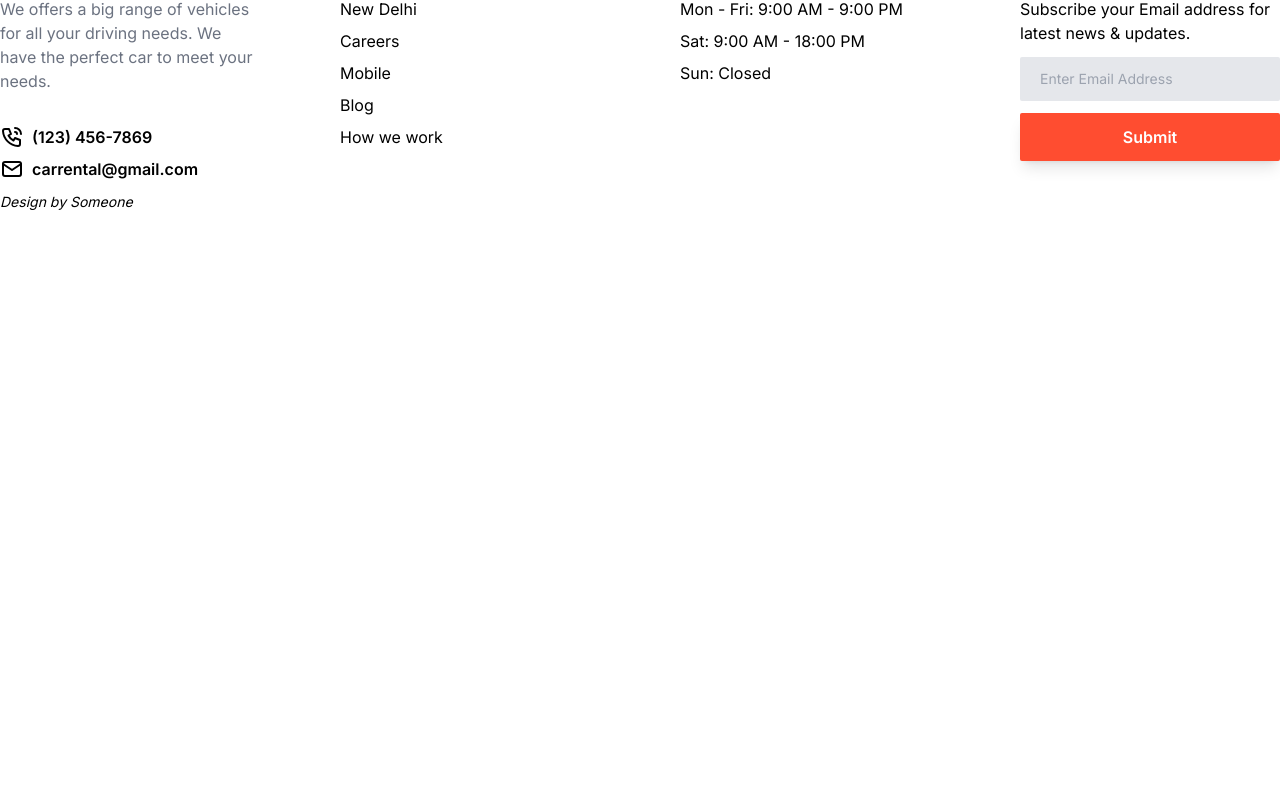
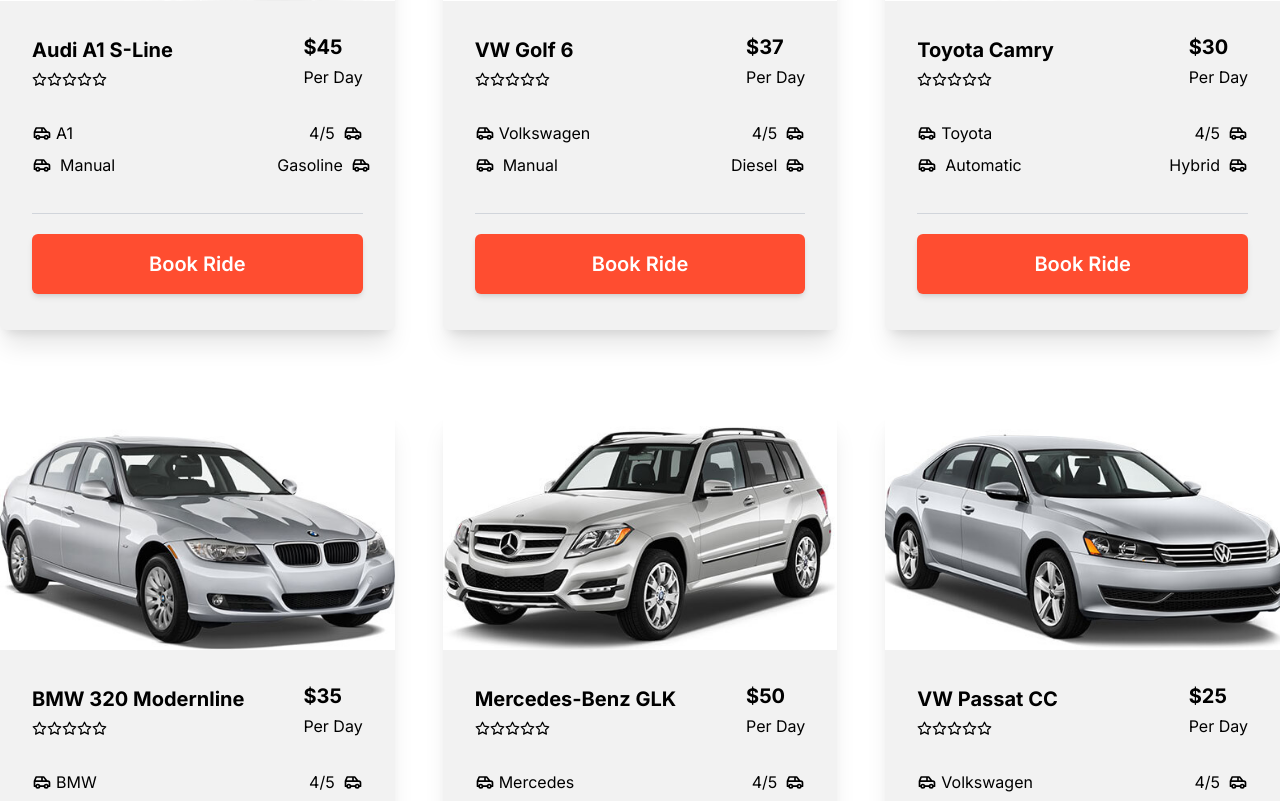
Before and after one commit to imlakshaykumar/rentalcar, a Next.js app: page /carmodels in a window 1280 px wide. Shown: the part 719-1520 px from the top of the page. Before the commit the page ends 1028 px from the top, so only its background shows below. Built offline with nearby package versions, Linux system fonts and the light colour scheme.

Commit message:
added car data/page

```diff
--- a/src/app/carmodels/page.jsx
+++ b/src/app/carmodels/page.jsx
@@ -1,8 +1,71 @@
+import Image from "next/image";
+
+import { carData } from "@/data/carsData";
+// import fillstar from '../../../public/fillstar.svg'
+import emptystar from '../../../public/emptystar.svg'
+import carSVG from '../../../public/car.svg'
+
 export default function CarModel() {
     return (
-        <div className="contact-heading-div flex flex-col h-[25rem] items-start justify-center">
-            <h2 className=" text-4xl font-bold mb-1 w-full">Vehicle Models</h2>
-            <h3 className="font-semibold text-lg w-full">Home / Vehicle Models</h3>
-        </div>
+        <>
+            <div className="contact-heading-div flex flex-col h-[25rem] items-start justify-center">
+                <h2 className=" text-4xl font-bold mb-1 w-full">Vehicle Models</h2>
+                <h3 className="font-semibold text-lg w-full">Home / Vehicle Models</h3>
+            </div>
+
+            <div className="car-content-div">
+
+                <div className="content grid grid-cols-3 gap-y-[5rem] gap-x-[3rem] w-fit mx-auto mt-[5rem] mb-[10rem]">
+                    {
+                        carData?.map((item, index) => {
+                            return (
+                                <div key={ index } className="car-content bg-[#f2f2f2] shadow-xl rounded-md">
+                                    <Image src={ item.image } alt="Car Image" className="block w-full h-[15rem] object-cover" />
+                                    <div className="car-data-div py-4 px-8 capitalize">
+                                        <div className="car-data flex items-center justify-between py-4">
+                                            <div className="name_rating flex flex-col gap-2">
+                                                <p className="text-xl font-bold">{ item.name }</p>
+                                                <div className="rating flex">
+                                                    <Image src={ emptystar } alt="star" />
+                                                    <Image src={ emptystar } alt="star" />
+                                                    <Image src={ emptystar } alt="star" />
+                                                    <Image src={ emptystar } alt="star" />
+                                                    <Image src={ emptystar } alt="star" />
+                                                </div>
+                                            </div>
+                                            <div className="rent flex flex-col gap-1">
+                                                <p className="text-xl font-bold">{ item.rent }</p>
+                                                <p>per day</p>
+                                            </div>
+                                        </div>
+                                        <div className="additional-info grid grid-cols-2 gap-x-[10rem] gap-y-2 py-4 mb-5">
+                                            <div className="info flex gap-1 items-center">
+                                                <Image src={ carSVG } alt="carSVG" width={ 20 } />
+                                                <p className="w-full">{ item.mark }</p>
+                                            </div>
+                                            <div className="info flex gap-2 items-center">
+                                                <p className="w-full text-right">{ item.doors }</p>
+                                                <Image src={ carSVG } alt="carSVG" width={ 20 } />
+                                            </div>
+                                            <div className="info flex gap-2 items-center">
+                                                <Image src={ carSVG } alt="carSVG" width={ 20 } />
+                                                <p className="w-full">{ item.transmission }</p>
+                                            </div>
+                                            <div className="info flex gap-2 items-center">
+                                                <p className="w-full text-right">{ item.fuel }</p>
+                                                <Image src={ carSVG } alt="carSVG" width={ 20 } />
+                                            </div>
+                                        </div>
+                                        <div className="book-btn-div border-t border-gray-300 w-full text-center py-5">
+                                            <button className="text-xl font-semibold capitalize bg-[#ff4d30] w-full py-4 rounded-md text-white shadow-md">book ride</button>
+                                        </div>
+                                    </div>
+                                </div>
+                            )
+                        })
+                    }
+                </div>
+            </div>
+        </>
     )
 }
--- /dev/null
+++ b/src/data/carsData.js
@@ -0,0 +1,87 @@
+import audi from '../../public/images/cars/audi_a1_s_line.jpg'
+import vw_golf from '../../public/images/cars/vw_golf6.jpg'
+import toyota from '../../public/images/cars/toyotacamry.jpg'
+import bmw from '../../public/images/cars/bmw320.jpg'
+import benz from '../../public/images/cars/benz.jpg'
+import vw_passatc from '../../public/images/cars/vw_passatcc.jpg'
+
+export const carData = [
+    {
+        id: 1,
+        image: audi,
+        name: 'Audi A1 S-Line',
+        rent: '$45',
+        model: 'audi',
+        mark: 'A1',
+        year: '2012',
+        doors: '4/5',
+        AC: 'yes',
+        transmission: 'manual',
+        fuel: 'gasoline'
+    },
+    {
+        id: 2,
+        image: vw_golf,
+        name: 'VW Golf 6',
+        rent: '$37',
+        model: 'golf 6',
+        mark: 'volkswagen',
+        year: '2008',
+        doors: '4/5',
+        AC: 'yes',
+        transmission: 'manual',
+        fuel: 'diesel'
+    },
+    {
+        id: 3,
+        image: toyota,
+        name: 'toyota camry',
+        rent: '$30',
+        model: 'camry',
+        mark: 'toyota',
+        year: '2006',
+        doors: '4/5',
+        AC: 'yes',
+        transmission: 'automatic',
+        fuel: 'hybrid'
+    },
+    {
+        id: 4,
+        image: bmw,
+        name: 'BMW 320 Modernline',
+        rent: '$35',
+        model: '320',
+        mark: 'BMW',
+        year: '2012',
+        doors: '4/5',
+        AC: 'yes',
+        transmission: 'manual',
+        fuel: 'diesel'
+    },
+    {
+        id: 5,
+        image: benz,
+        name: 'Mercedes-Benz GLK',
+        rent: '$50',
+        model: 'Benz GLK',
+        mark: 'Mercedes',
+        year: '2006',
+        doors: '4/5',
+        AC: 'yes',
+        transmission: 'manual',
+        fuel: 'diesel'
+    },
+    {
+        id: 6,
+        image: vw_passatc,
+        name: 'VW Passat CC',
+        rent: '$25',
+        model: 'passat CC',
+        mark: 'volkswagen',
+        year: '2008',
+        doors: '4/5',
+        AC: 'yes',
+        transmission: 'automatic',
+        fuel: 'gasoline'
+    },
+]
```
